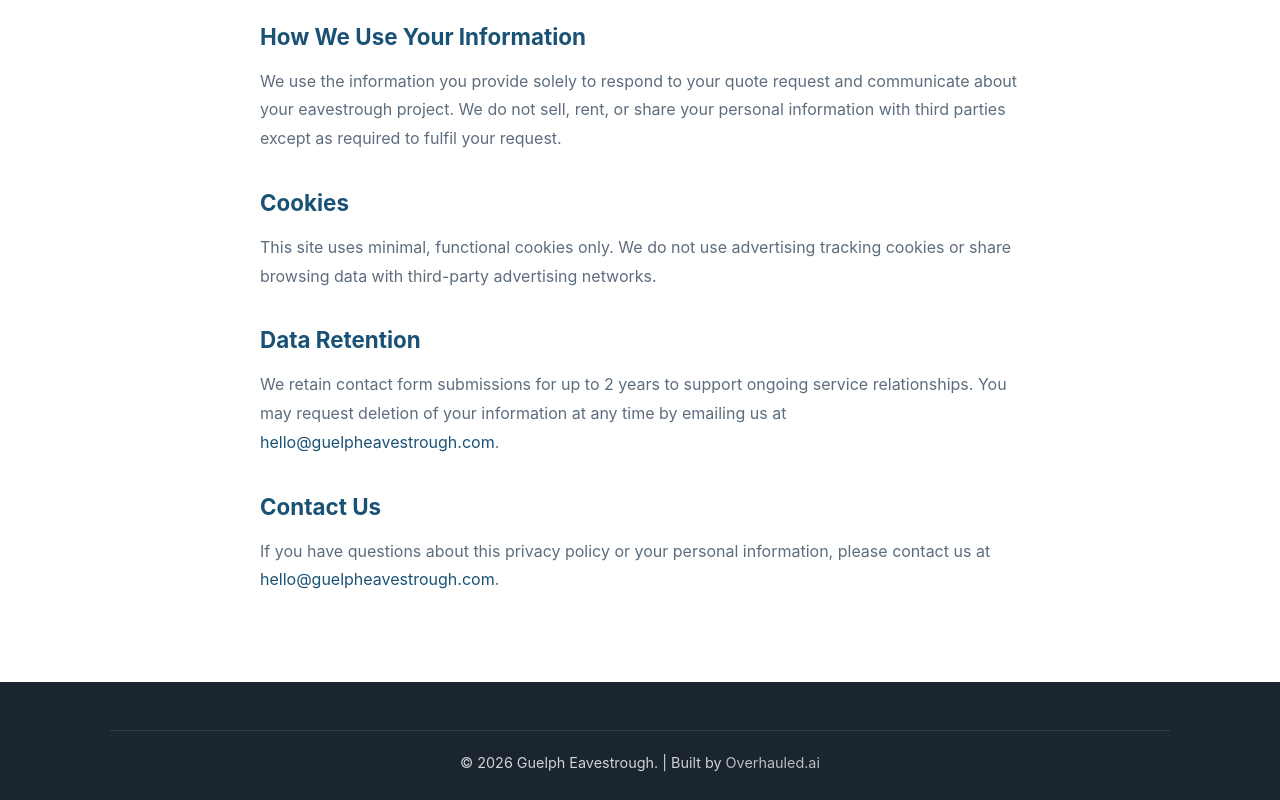
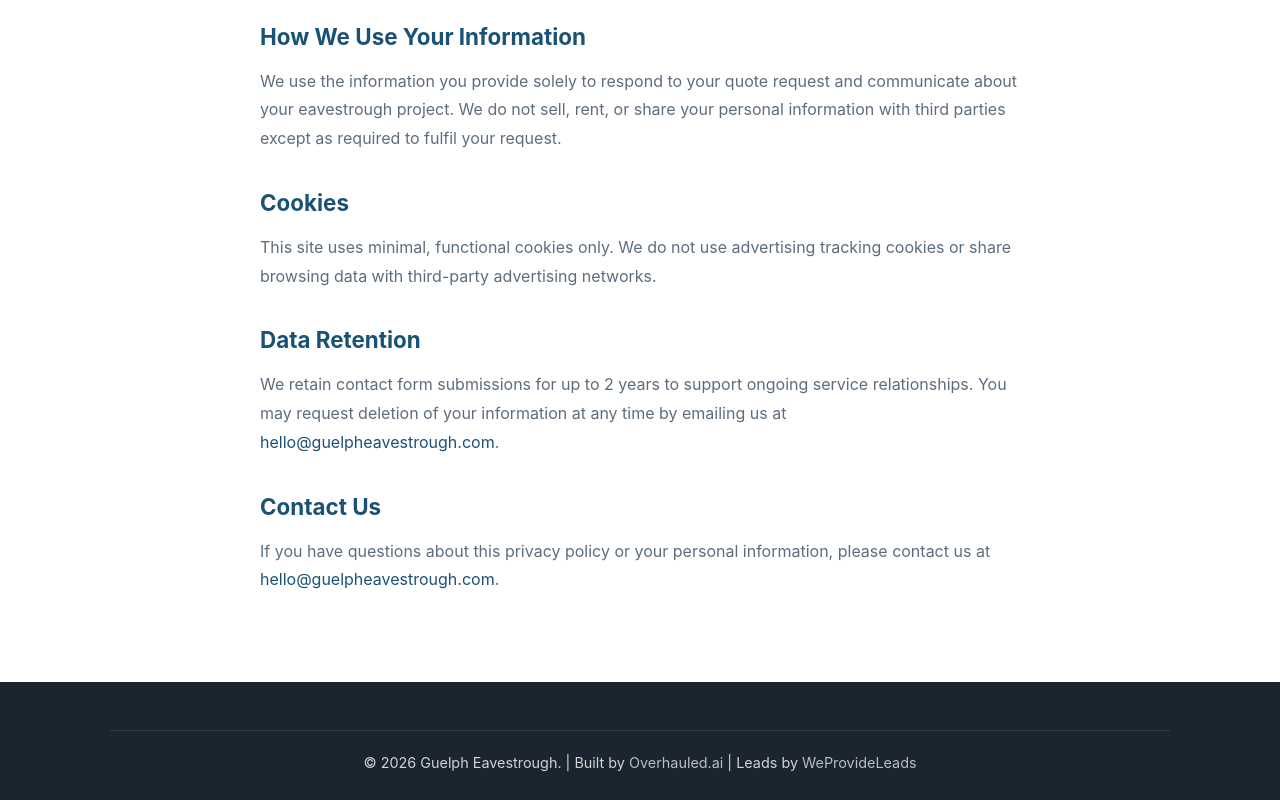
Before and after one commit to ads-ux/guelpheavestrough-com, a plain HTML site: page privacy.html in a window 1280 px wide. Shown: the part 537-1337 px from the top of the page. Drawn offline with Linux system fonts and the light colour scheme.

Commit message:
Add WeProvideLeads footer backlink

```diff
--- a/privacy.html
+++ b/privacy.html
@@ -41,7 +41,7 @@
 <footer>
   <div class="container">
     <div class="footer-bottom">
-      <p>&copy; 2026 Guelph Eavestrough. | Built by <a href="https://overhauled.ai">Overhauled.ai</a></p>
+      <p>&copy; 2026 Guelph Eavestrough. | Built by <a href="https://overhauled.ai">Overhauled.ai</a> | Leads by <a href="https://weprovideleads.com" rel="noopener">WeProvideLeads</a></p>
     </div>
   </div>
 </footer>
```
